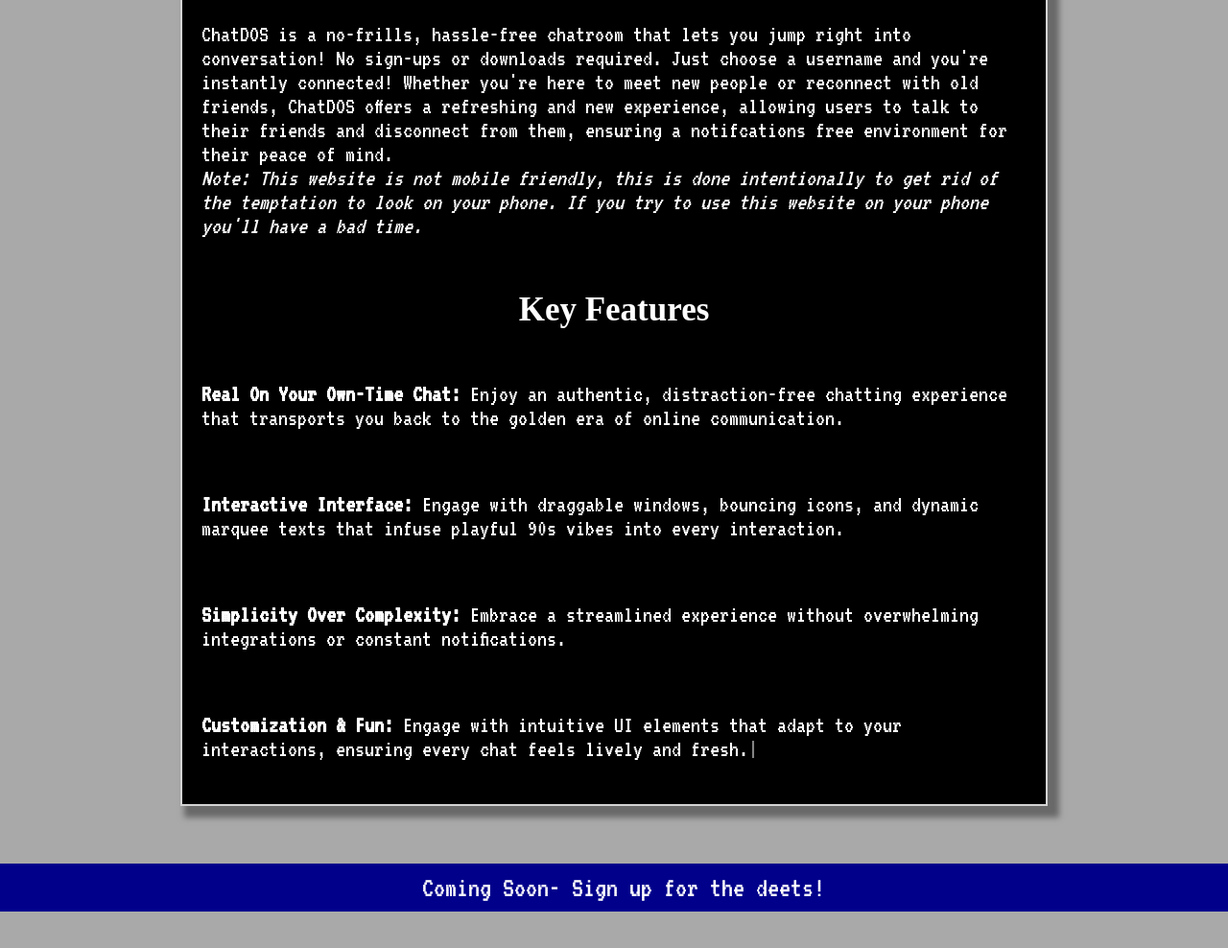
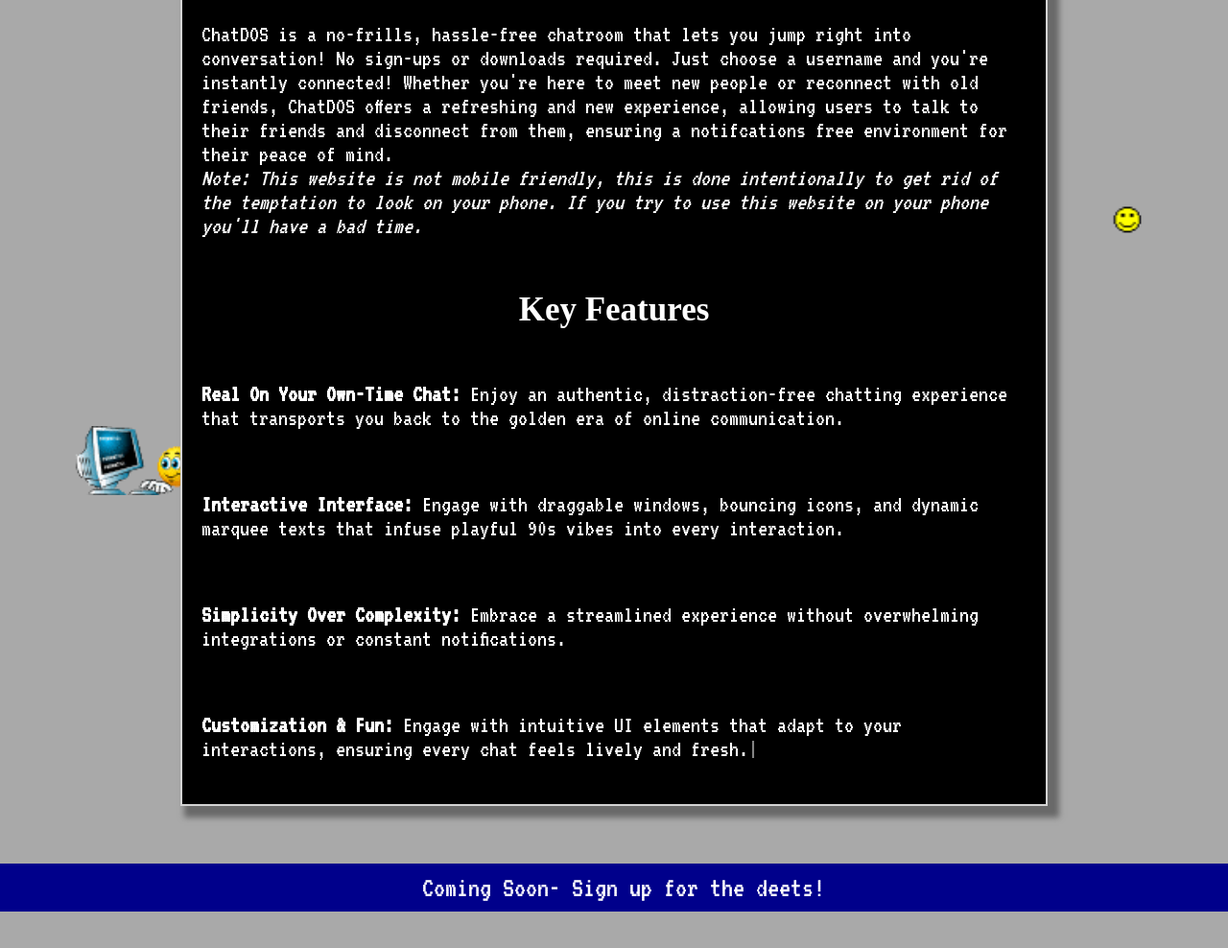
Before and after one commit to Mel-Wells/ChatDOS, a plain HTML site: page index.html in a window 1280 px wide. Shown: the part 1656-2644 px from the top of the page at 96% size. Drawn offline with Linux system fonts and the light colour scheme; a web font is replaced by a local one.

Commit message:
modified index.html and styles.css

```diff
--- a/index.html
+++ b/index.html
@@ -51,6 +51,8 @@
                 doesn't mean it has to be boring. Reject modernity and help create a new web era with us.
             </p>
         </div>
+        <img src="images/computer.gif" alt="Computer" id="computer">
+        <img src="images/1luvu.gif" alt="1luvu" id="luvu">
         <h2>Why choose ChatDos?</h2>
         <div class="window2 wiggle">
             <div class="buttons">
--- a/styles.css
+++ b/styles.css
@@ -252,13 +252,26 @@ button:hover {
     left: 80px;
 }
 #mac-laptop {
-    width: 150px;
-    height: 150px;
+    width: 100px;
+    height: 100px;
     position: absolute;
     top:  575px;
     left: 200px;
 }
 
+#computer {
+    position: absolute;
+    top:  2100px;
+    left: 30px;
+}
+
+#luvu {
+    width: 50px;
+    height: 50px;
+    position: absolute;
+    top:  1850px;
+    right: 80px;
+}
 /* Give the elements around the window a float effect */
 
 .float:hover {
```
